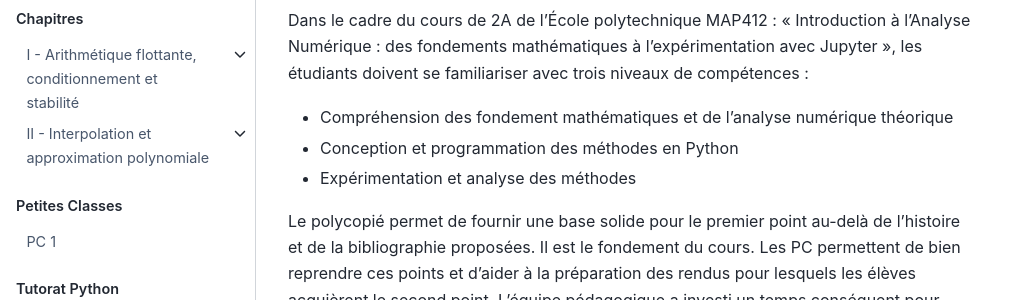
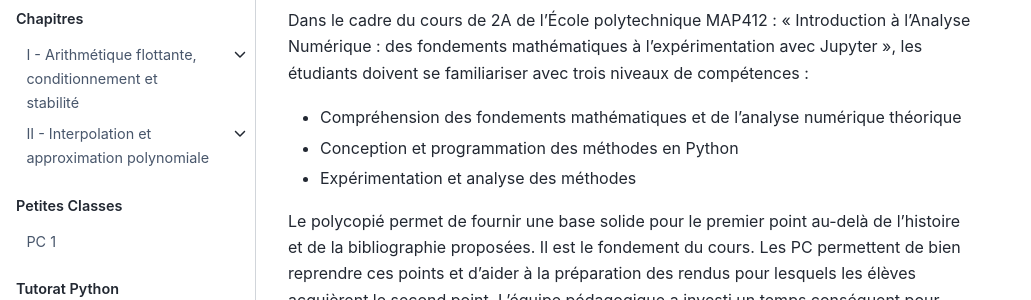
Before and after one commit to seriesl/jupyterbook, a Jupyter Book: the page built from content/home.md, in a window 1280 px wide and 900 px high. Shown: the part 220-520 px from the top of the window, without its empty margins (0-1031 px from the left). Built offline with Jupyter Book 1.0.4 settings and Sphinx 7.4.7 and the Sphinx Book theme 1.1.4, drawn with Linux system fonts in a browser that asks for light colours; comment, search, counter and statistics services are not loaded.

Commit message:
typo home

```diff
--- a/content/home.md
+++ b/content/home.md
@@ -2,7 +2,7 @@
 
 Dans le cadre du cours de 2A de l'École polytechnique MAP412 : « Introduction à l'Analyse Numérique : des fondements mathématiques à l'expérimentation avec Jupyter », les étudiants doivent se familiariser avec trois niveaux de compétences :
 
-- Compréhension des fondement mathématiques et de l'analyse numérique théorique
+- Compréhension des fondements mathématiques et de l'analyse numérique théorique
 - Conception et programmation des méthodes en Python
 - Expérimentation et analyse des méthodes
 
```
